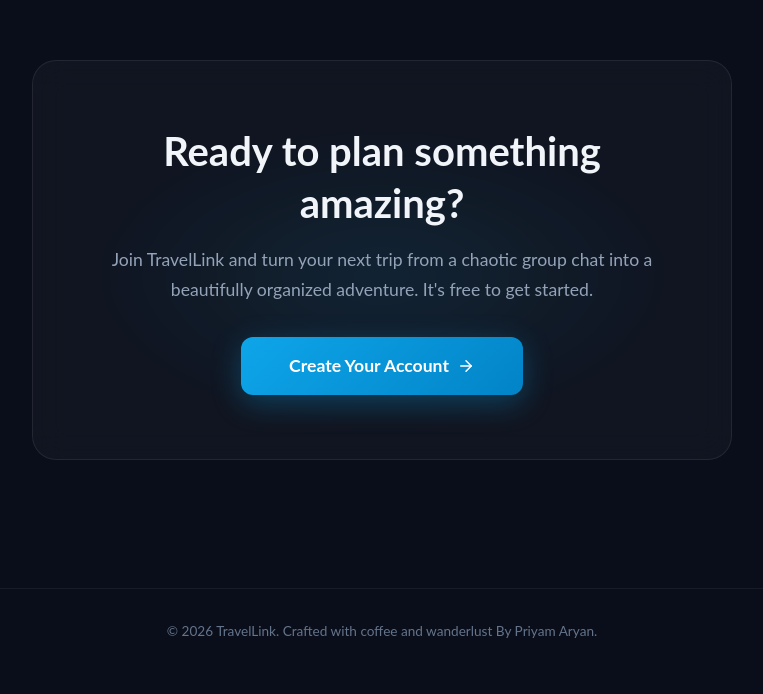
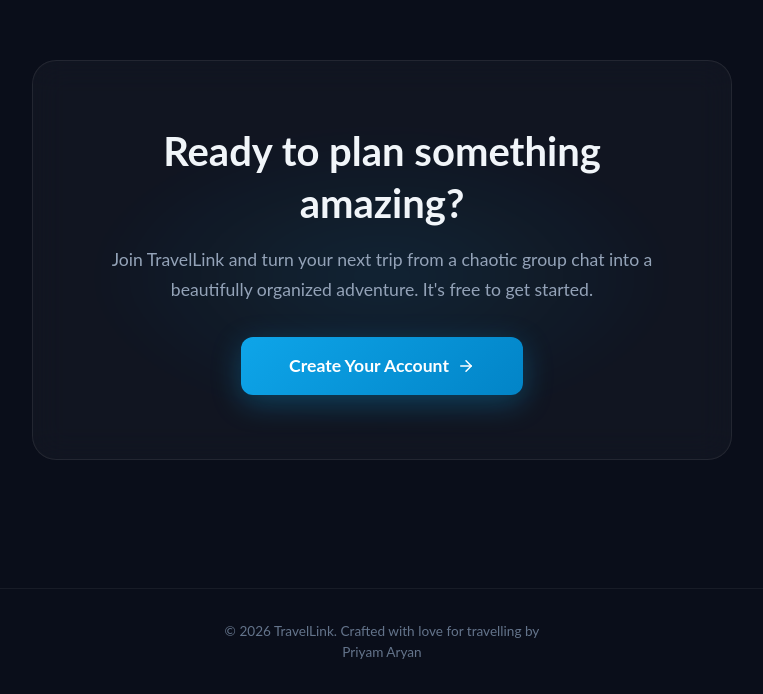
Before and after one commit to PriyamAryan21/Travel-Link-dotNet-React, a React (Vite) app in the folder Client/: page / in a window 1280 px wide. Shown: the part 2529-3223 px from the top of the page, without its empty margins (258-1021 px from the left). Built offline with nearby package versions, Linux system fonts and the light colour scheme; no server answers.

Commit message:
chore: Update footer text

```diff
--- a/Client/src/features/landing/LandingPage.tsx
+++ b/Client/src/features/landing/LandingPage.tsx
@@ -258,7 +258,7 @@
 
                 {/* ── Footer ─────────────────────────── */}
                 <footer className="landing-footer">
-                    © {new Date().getFullYear()} TravelLink. Crafted with coffee and wanderlust By Priyam Aryan.
+                    © 2026 TravelLink. Crafted with love for travelling by <br />Priyam Aryan
                 </footer>
             </div>
         </div>
```
